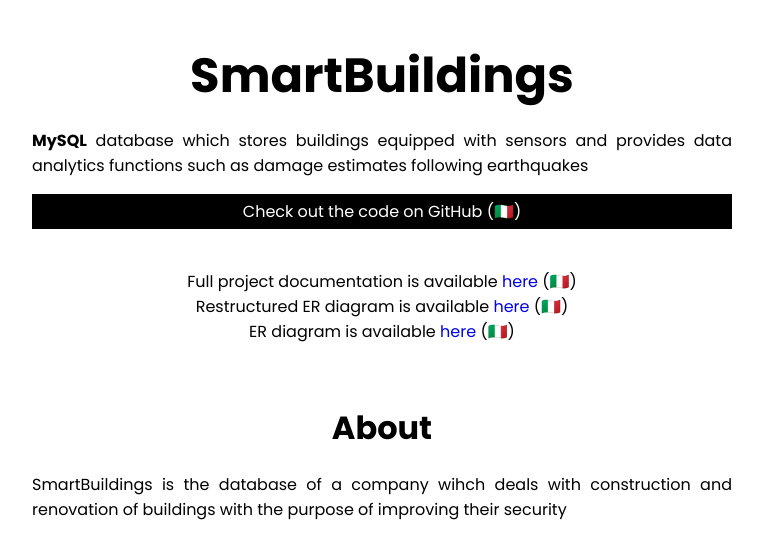
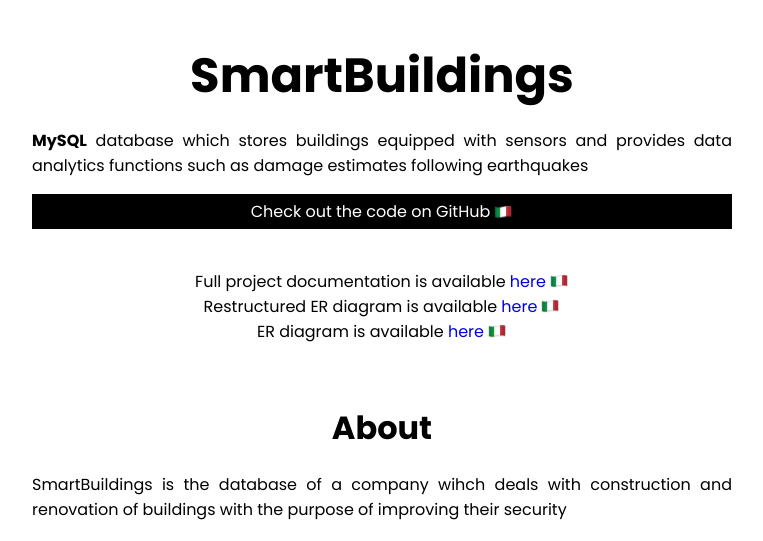
Before and after one commit to deluf/deluf.github.io, a PHP site: page /projects/smartbuildings in a window 1280 px wide. Shown: the top 541 px of the page, without its empty margins (258-1021 px from the left). Run offline with PHP 8.4, Linux system fonts and the light colour scheme.

Commit message:
Replaced italian flags emojis with images

```diff
--- a/desktop.css
+++ b/desktop.css
@@ -124,15 +124,15 @@ a:visited {
     background-color: white !important;
 }
 
-.italian-flag {
-    background: url(media/italian-flag.png);
-    background-size: 24px;
-    width: 24px;
-    height: 24px;
-    display: inline-flex;
-    flex-direction: column;
-    justify-content: center;
-    align-items: center;
+.italian-flag::after {
+    content: "";
+    background: url(media/italian-flag.png) 50% 50% no-repeat;
+    background-size: 20px;
+    display: inline-block;
+    width: 20px;
+    height: 14px;
+    margin-left: 3px;
+    margin-bottom: -1px;
 }
 
 .laureandosi {
--- a/index.html
+++ b/index.html
@@ -27,7 +27,7 @@
                     <img class="icon" src="media/chess.png" alt="Chess.com logo">
                 </a>
             </div>
-            <span><b>Computer engineering</b> student at University of Pisa, Italy &#x1F1EE&#x1F1F9</span>
+            <span class="italian-flag"><b>Computer engineering</b> student at University of Pisa, Italy</span>
             <span class="ironic">Clearly not a web designer</span>
         </div>
 
@@ -110,7 +110,7 @@
                 </div>
                 <div class="project-footer">
                     <a class="project-link" href="projects/laureandosi">Learn more</a>
-                    <a class="project-link" href="https://github.com/deluf/laureandosi">Github (🇮🇹)</a>
+                    <a class="project-link italian-flag" href="https://github.com/deluf/laureandosi">Github</a>
                 </div>
             </div>
         </div>
@@ -159,7 +159,7 @@
                 </div>
                 <div class="project-footer">
                     <a class="project-link" href="projects/smartbuildings">Learn more</a>
-                    <a class="project-link" href="https://github.com/deluf/smartbuildings">Github (🇮🇹)</a>
+                    <a class="project-link italian-flag" href="https://github.com/deluf/smartbuildings">Github</a>
                 </div>
             </div>
         </div>
--- a/projects/laureandosi/index.html
+++ b/projects/laureandosi/index.html
@@ -19,9 +19,9 @@
             <b>WordPress</b> website which retrieves University Of Pisa graduands' grades and wraps them up in a PDF file along with some statistics and a final grade simulation
         </p>
 
-        <a class="link limit" href="https://github.com/deluf/laureandosi">Check out the code on GitHub (🇮🇹)</a>
+        <a class="link limit italian-flag" href="https://github.com/deluf/laureandosi">Check out the code on GitHub</a>
 
-        <span class="margin">Full project documentation is available <a href="doc/documentation.pdf">here</a> (🇮🇹) </span>
+        <span class="margin italian-flag">Full project documentation is available <a href="doc/documentation.pdf">here</a></span>
 
         <span class="subtitle-low-margin">See it in action</span>
         <span class="limit margin justify">The <b>teaching unit</b> selects a major, a date for the graduation session and writes the ids of the graduands, then the system generates a pdf file with the graduands' grades, some statistics and final grade simulations</span>
--- a/projects/radioactive-decay/index.html
+++ b/projects/radioactive-decay/index.html
@@ -19,7 +19,7 @@
             <b>High school graduation assignment</b> concerning <b>physics</b>, <b>maths</b> (differential equation of radioactive decay) and <b>sciences</b> (Carbon-14 dating & the Chernobyl accident)
         </p>
 
-        <span>Full assignment is available <a href="doc/assignment.pdf">here</a> (🇮🇹)</span>
+        <span class="italian-flag">Full assignment is available <a href="doc/assignment.pdf">here</a></span>
 
 
         <span class="subtitle-low-margin">About</span>
@@ -28,7 +28,7 @@
             Not really much to say here, instead of presenting the assignment using a powerpoint i created a simple HTML/CSS/JS website
         </span>
 
-        <a class="link limit margin" href="demo/">Check out the website used for the presentation (🇮🇹)</a>
+        <a class="link limit margin italian-flag" href="demo/">Check out the website used for the presentation</a>
 
 
         <a class="link limit big-margin" href="../../">Go back to all the projects</a>
--- a/projects/smartbuildings/index.html
+++ b/projects/smartbuildings/index.html
@@ -22,11 +22,11 @@
             <b>MySQL</b> database which stores buildings equipped with sensors and provides data analytics functions such as damage estimates following earthquakes
         </p>
 
-        <a class="link limit" href="https://github.com/deluf/smartbuildings">Check out the code on GitHub (🇮🇹)</a>
+        <a class="link limit italian-flag" href="https://github.com/deluf/smartbuildings">Check out the code on GitHub</a>
 
-        <span class="big-margin">Full project documentation is available <a href="doc/documentation.pdf">here</a> (🇮🇹)</span>
-        <span>Restructured ER diagram is available <a href="doc/restructured-er-diagram.pdf">here</a> (🇮🇹)</span>
-        <span>ER diagram is available <a href="doc/er-diagram.pdf">here</a> (🇮🇹)</span>
+        <span class="big-margin italian-flag">Full project documentation is available <a href="doc/documentation.pdf">here</a></span>
+        <span class="italian-flag">Restructured ER diagram is available <a href="doc/restructured-er-diagram.pdf">here</a></span>
+        <span class="italian-flag">ER diagram is available <a href="doc/er-diagram.pdf">here</a></span>
 
         <span class="subtitle-low-margin">About</span>
 
```
Also changed, not shown: projects/innovatec/index.html (+4 -4 lines), media/italian-flag.png (added).
